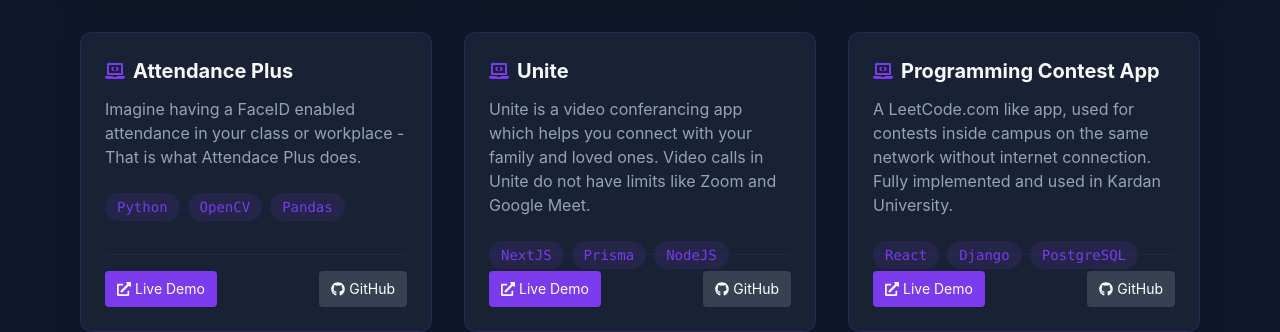
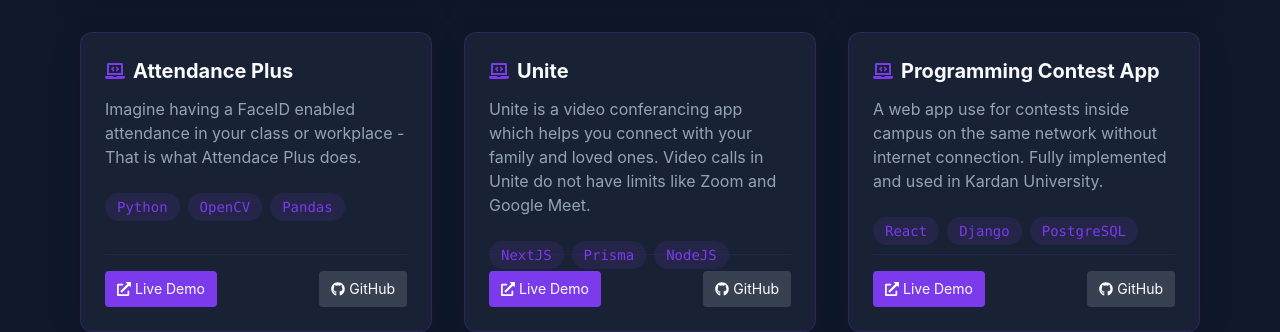
Before and after one commit to HaroonAzizi/portfolio, a Next.js app: page /portfolio in a window 1280 px wide. Shown: the part 878-1210 px from the top of the page. Built offline with nearby package versions, Linux system fonts and the light colour scheme; no server answers.

Commit message:
another fix for the prog contest

```diff
--- a/pages/portfolio.js
+++ b/pages/portfolio.js
@@ -100,7 +100,7 @@
       id: 6,
       title: "Programming Contest App",
       description:
-        "A LeetCode.com like app, used for contests inside campus on the same network without internet connection. Fully implemented and used in Kardan University.",
+        "A web app use for contests inside campus on the same network without internet connection. Fully implemented and used in Kardan University.",
       category: "frontend",
       technologies: ["React", "Django", "PostgreSQL"],
       image: "/images/aadat.jpg",
```
